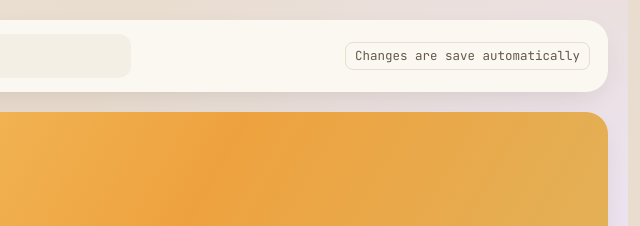
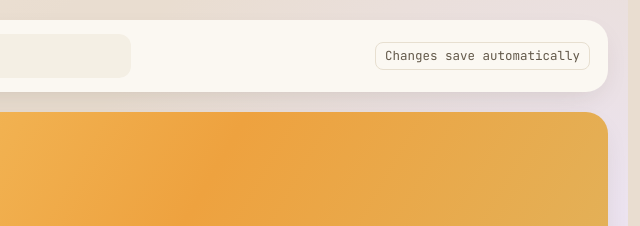
Before and after one commit to Joegramming/grading-system-proto, a website built with Vite: page index.html in a window 1280 px wide. Shown: the top 226 px of the page, 637-1277 px from the left. Built offline with nearby package versions, Linux system fonts and the light colour scheme.

Commit message:
test commit 2

```diff
--- a/index.html
+++ b/index.html
@@ -78,7 +78,7 @@
       <div class="search">
         <span id="topbarHint">Setup — students, categories &amp; assignments</span>
       </div>
-      <span class="kbd">Changes are save automatically</span>
+      <span class="kbd">Changes save automatically</span>
     </div>
 
     <!-- SETUP PAGE -->
```
